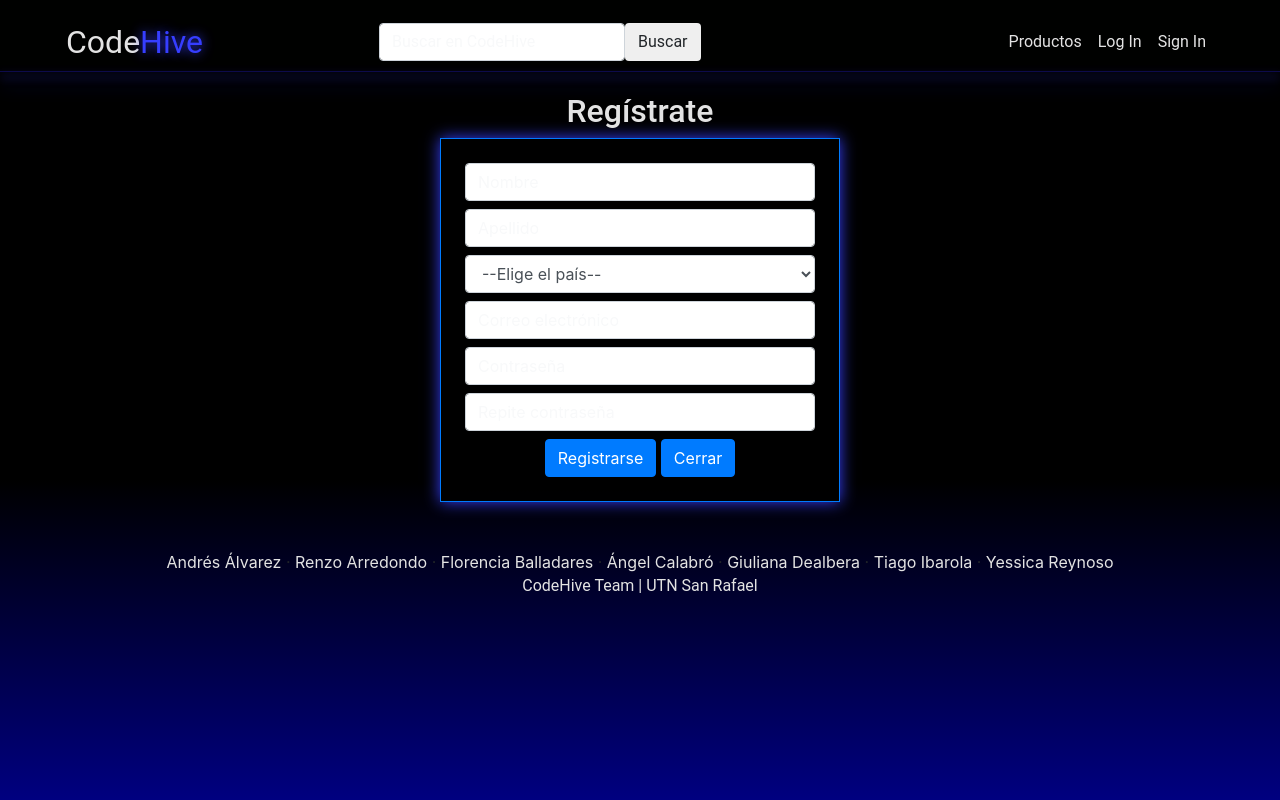
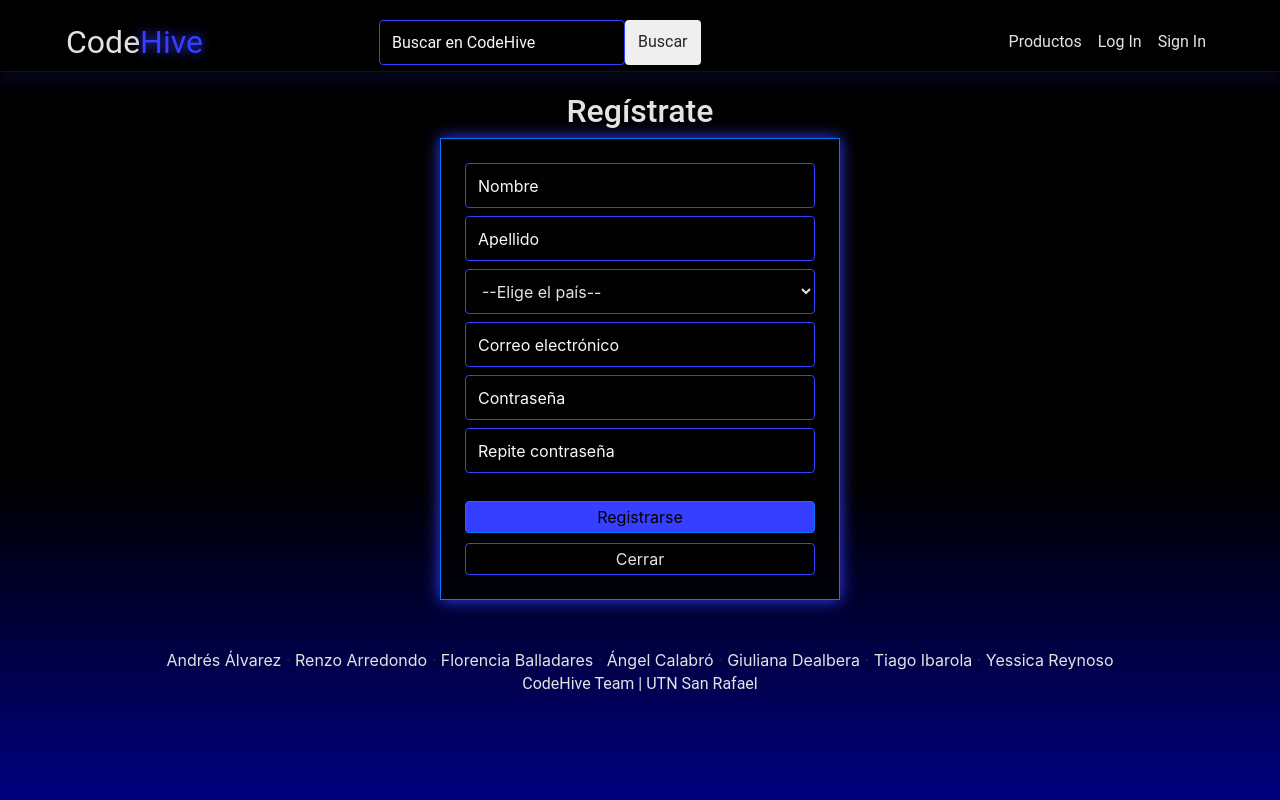
Before and after one commit to renzoarredondo1988/Ecommerce_web, a Django app: page /usuarios/registro/ in a window 1280 px wide. Run offline with Django 5.2, Linux system fonts and the light colour scheme; some libraries are stand-ins or nearby versions.

Commit message:
modified: completo el estilo de registro

```diff
--- a/ecommerce/GestionUsuarios/templates/GestionUsuarios/registro.html
+++ b/ecommerce/GestionUsuarios/templates/GestionUsuarios/registro.html
@@ -52,7 +52,7 @@
                     {% endif %}
                     <div class="d-grid gap-2">
                         <button type="submit" class="btn btn-primary btn-neon">Registrarse</button>
-                        <a href="{% url 'interfaz_general:home' %}"><button type="button" class="btn btn-primary btn-neon" id="closeButton">Cerrar</button></a>
+                        <a href="{% url 'interfaz_general:home' %}"><button type="button" class="btn btn-primary a-btn" id="closeButton">Cerrar</button></a>
                     </div>
                     <!-- <p id="alertRegister"></p> -->
                 </form>
--- a/ecommerce/InterfazGeneral/static/InterfazGeneral/css/styleCss.css
+++ b/ecommerce/InterfazGeneral/static/InterfazGeneral/css/styleCss.css
@@ -76,48 +76,72 @@ header::after {
     text-shadow: 0 0 8px var(--colorPrimario), 0 0 12px var(--colorPrimario);
 }
 
-.formRegister {
-    background-color: rgba(0, 0, 0, 0.8);
-    box-shadow: 0 0 15px var(--colorPrimario);
-    max-width: 400px; margin: auto;
-
+.formRegister{
+    background-color: rgba(0, 0, 0, 0.8) !important;
+    box-shadow: 0 0 15px var(--colorPrimario) !important;
+    max-width: 400px; margin: auto !important;
 }
 
-.form-control {
-    background-color: transparent;
-    border: 1px solid var(--colorPrimario);
-    padding: 10px;
+.form-control{
+    background-color: var(--colorSecundario) !important;
+    border: 1px solid var(--colorPrimario) !important;
+    height: 45px !important;
+    width: 100%;
 }
 
-.form-control:focus {
-    border-color: var(--colorPrimario);
-    box-shadow: 0 0 8px var(--colorPrimario);
+.form-control:focus  {
+    border-color: var(--colorPrimario) !important;
+    box-shadow: 0 0 8px var(--colorPrimario) !important;
+}
+select.form-control{
+    color: var(--colorTexto) !important;
+    height: 45px !important;
+}
+
+select.form-control option {
+    background-color: black !important;
+    color: var(--colorTexto) !important;
+    border-color: var(--colorPrimario) !important;
+    box-shadow: 0 0 8px var(--colorPrimario) !important;
+}
+
+select.form-control option:focus {
+    border-color: var(--colorPrimario) !important; /* Cambia el borde azul al hacer clic */
+    box-shadow: 0 0 8px var(--colorPrimario) !important; /* Añade sombra si es necesario */
+    background-color: #000080 !important;
+}
+select.form-control option:hover {
+    border-color: var(--colorPrimario) !important; /* Cambia el borde al pasar el cursor */
 }
 
 .btn-neon {
-    background-color: var(--colorPrimario);
-    color: var(--colorSecundario);
-    padding: 2px 0px;
-    transition: 0.2s ease-in-out;
+    background-color: var(--colorPrimario) !important;
+    color: var(--colorSecundario) !important;
+    padding: 3px 0px !important;
+    transition: 0.2s ease-in-out !important;
+    width: 100% !important;
+    margin-top: 20px !important;
 }
 
 .btn-neon:hover {
-    box-shadow: 0 0 2px var(--colorPrimario), 0 0 4px var(--colorPrimario), 0 0 6px var(--colorPrimario);
-    background-color: var(--colorPrimario);
+    box-shadow: 0 0 2px var(--colorPrimario), 0 0 6px var(--colorPrimario), 0 0 10px var(--colorPrimario) !important;
+    background-color: var(--colorPrimario) !important;
 }
 
 .a-btn{
-    background-color: var(--colorSecundario);
-    border-color: var(--colorPrimario);
-    color: var(--colorTexto);
-    padding: 2px 0px;
-    transition: 0.2s ease-in-out;
+    background-color: var(--colorSecundario) !important;
+    border-color: var(--colorPrimario) !important;
+    color: var(--colorTexto) !important;
+    padding: 3px 0px !important;
+    transition: 0.2s ease-in-out !important;
+    width: 100% !important;
+    margin-top: 10px !important;
 }
 
 .a-btn:hover{
-    background-color: var(--colorSecundario);
-    border-color: var(--colorSecundario);
-    color: var(--colorTexto);
+    background-color: var(--colorSecundario) !important;
+    border-color: var(--colorSecundario) !important;
+    color: var(--colorTexto) !important;
 }
 
 /*
```
